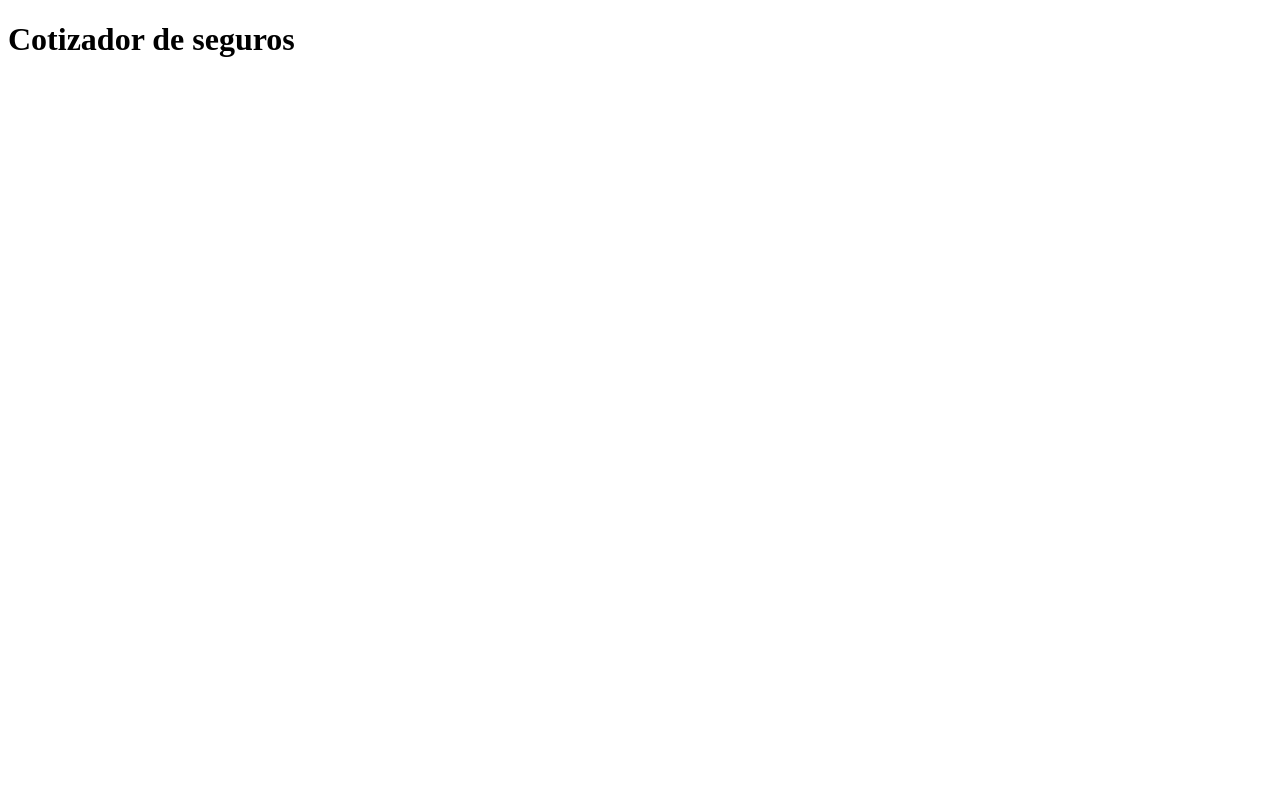
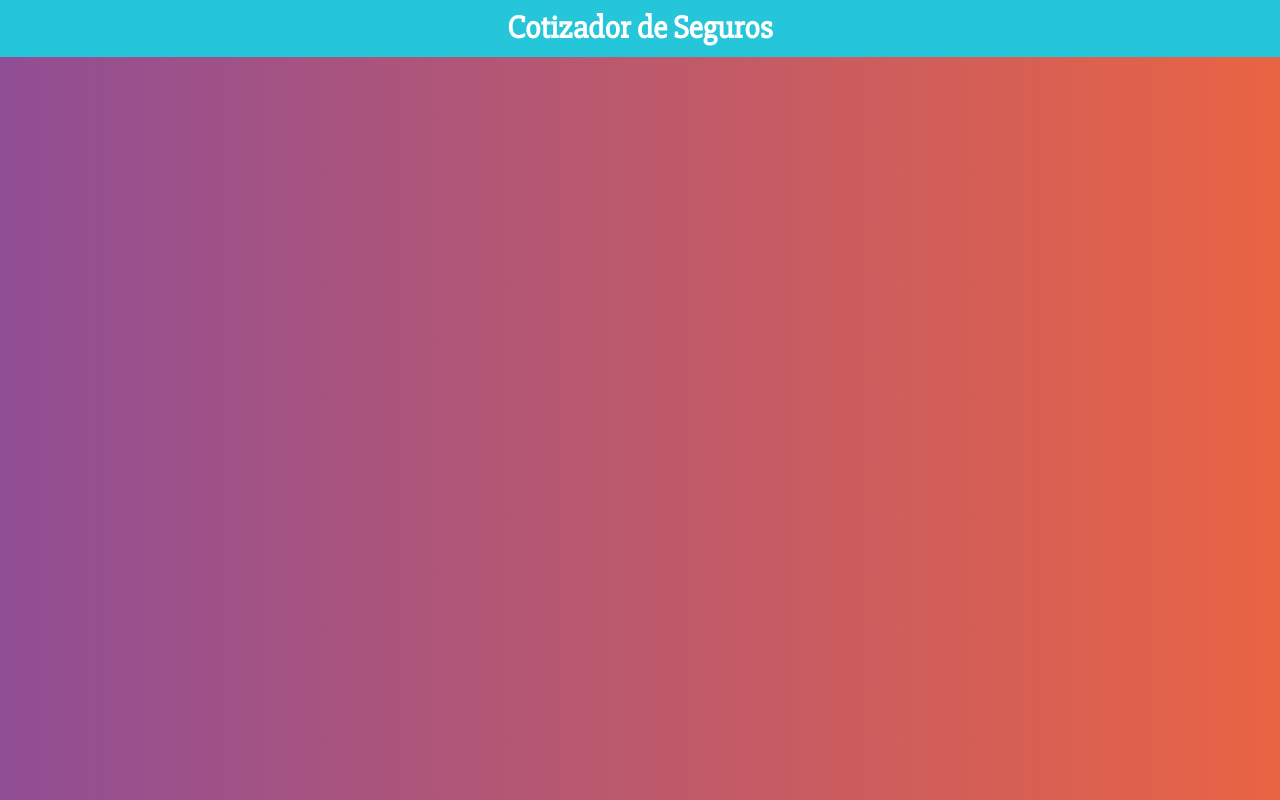
Before and after one commit to SaraPalacioss/cotizador-seguros, a React (Create React App) app: page / in a window 1280 px wide. Built offline with nearby package versions, Linux system fonts and the light colour scheme.

Commit message:
Added emotion for styled components

```diff
--- a/package.json
+++ b/package.json
@@ -3,6 +3,8 @@
   "version": "0.1.0",
   "private": true,
   "dependencies": {
+    "@emotion/react": "^11.1.4",
+    "@emotion/styled": "^11.0.0",
     "@testing-library/jest-dom": "^5.11.9",
     "@testing-library/react": "^11.2.3",
     "@testing-library/user-event": "^12.6.2",
--- a/public/index.html
+++ b/public/index.html
@@ -10,34 +10,13 @@
       content="Web site created using create-react-app"
     />
     <link rel="apple-touch-icon" href="%PUBLIC_URL%/logo192.png" />
-    <!--
-      manifest.json provides metadata used when your web app is installed on a
-      user's mobile device or desktop. See https://developers.google.com/web/fundamentals/web-app-manifest/
-    -->
     <link rel="manifest" href="%PUBLIC_URL%/manifest.json" />
-    <!--
-      Notice the use of %PUBLIC_URL% in the tags above.
-      It will be replaced with the URL of the `public` folder during the build.
-      Only files inside the `public` folder can be referenced from the HTML.
-
-      Unlike "/favicon.ico" or "favicon.ico", "%PUBLIC_URL%/favicon.ico" will
-      work correctly both with client-side routing and a non-root public URL.
-      Learn how to configure a non-root public URL by running `npm run build`.
-    -->
-    <title>React App</title>
+    <title>Cotizador en React</title>
+    <link rel="stylesheet" href="https://necolas.github.io/normalize.css/8.0.0/normalize.css" />
+    <link rel="stylesheet" href="https://fonts.googleapis.com/css?family=Slabo+27px" />
   </head>
   <body>
     <noscript>You need to enable JavaScript to run this app.</noscript>
     <div id="root"></div>
-    <!--
-      This HTML file is a template.
-      If you open it directly in the browser, you will see an empty page.
-
-      You can add webfonts, meta tags, or analytics to this file.
-      The build step will place the bundled scripts into the <body> tag.
-
-      To begin the development, run `npm start` or `yarn start`.
-      To create a production bundle, use `npm run build` or `yarn build`.
-    -->
   </body>
 </html>
--- a/src/App.js
+++ b/src/App.js
@@ -1,8 +1,11 @@
 import React from 'react';
+import Header from './components/Header'
 
 function App() {
   return (
-    <h1>Cotizador de seguros</h1>
+    <Header
+      titulo='Cotizador de Seguros'
+    />
   );
 }
 
--- /dev/null
+++ b/src/components/Header.js
@@ -0,0 +1,26 @@
+import React from 'react';
+import styled from '@emotion/styled'
+
+const ContenedorHeader = styled.header`
+    background-color: #26C6DA;
+    padding: 10px;
+    font-weight: bold;
+    color: #FFFFFF;
+`;
+
+const TextoHeader = styled.h1`
+    font-size: 2rem;
+    margin: 0;
+    font-family: 'Slabo 27px', serif;
+    text-align: center;
+`;
+
+const Header = ({titulo}) => {
+    return (
+        <ContenedorHeader>
+            <TextoHeader>{titulo}</TextoHeader>
+        </ContenedorHeader>
+     );
+}
+
+export default Header;
--- a/src/index.css
+++ b/src/index.css
@@ -1,13 +1,36 @@
+html {
+  box-sizing: border-box;
+}
 body {
-  margin: 0;
-  font-family: -apple-system, BlinkMacSystemFont, 'Segoe UI', 'Roboto', 'Oxygen',
-    'Ubuntu', 'Cantarell', 'Fira Sans', 'Droid Sans', 'Helvetica Neue',
-    sans-serif;
-  -webkit-font-smoothing: antialiased;
-  -moz-osx-font-smoothing: grayscale;
+  background: #e96443;  /* fallback for old browsers */
+  background: -webkit-linear-gradient(to right, #904e95, #e96443);  /* Chrome 10-25, Safari 5.1-6 */
+  background: linear-gradient(to right, #904e95, #e96443);
+  font-family: Arial, Helvetica, sans-serif;
 }
-
-code {
-  font-family: source-code-pro, Menlo, Monaco, Consolas, 'Courier New',
-    monospace;
+ul {
+  list-style: none;
+  padding: none;
+  margin: none;
 }
+span.resultado {
+  position: relative;
+  width: 100%;
+}
+.resultado-enter {
+  transition: .5s;
+}
+.resultado-enter.resultado-enter-active{
+  transform: translateY(0%);
+}
+.resultado-exit{
+  transform: translateY(0);
+  transition: .5s;
+  position : absolute;
+  left: 0;
+  bottom : 0;
+  right: 0;
+}
+.resultado-exit-active{
+  opacity: 0;
+  transform: translateY(-10%);
+}
--- a/src/index.js
+++ b/src/index.js
@@ -1,5 +1,6 @@
 import React from 'react';
 import ReactDOM from 'react-dom';
+import './index.css';
 import App from './App';
 import reportWebVitals from './reportWebVitals';
 
```
Also changed, not shown: 2 other files (tests, documents, lock files or other folders).
